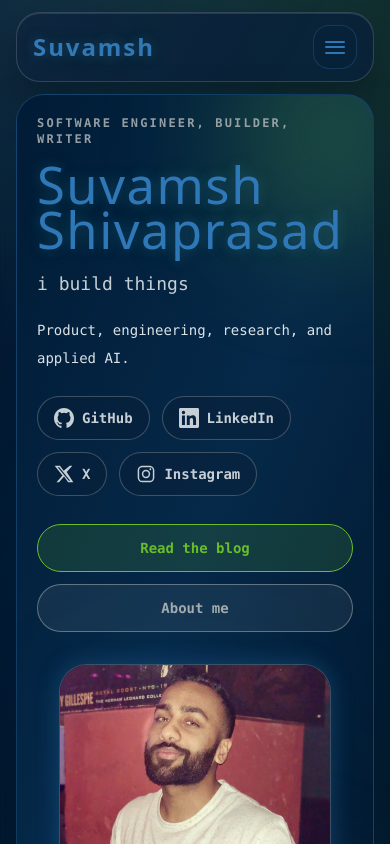
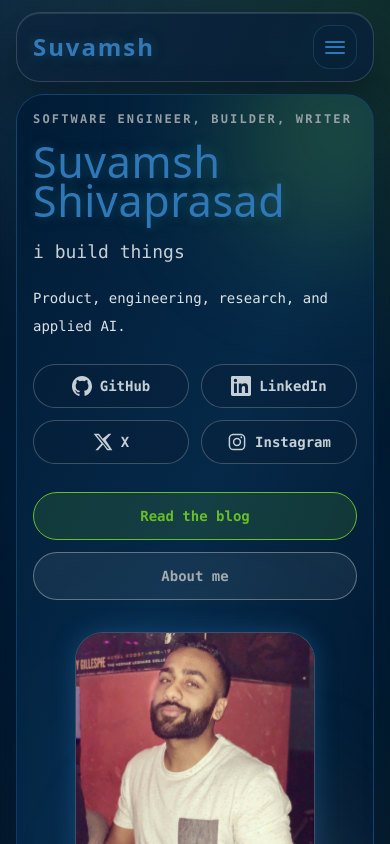
Before and after one commit to suvamsh/suvamsh.github.io, a Next.js app: page / in a window 390 px wide. Shown: the top 844 px of the page. Built offline with nearby package versions, Linux system fonts and the light colour scheme.

Commit message:
Fix mobile hero overflow and alignment

```diff
--- a/app/page.tsx
+++ b/app/page.tsx
@@ -43,24 +43,25 @@ const socialLinks = [
 export default function HomePage() {
   return (
     <div className="-mt-1 pb-4 sm:pb-6 lg:flex lg:min-h-[calc(100svh-10rem)] lg:items-center">
-      <section className="fade-up relative isolate w-full overflow-hidden rounded-[1.75rem] border border-primary/35 bg-gradient-to-br from-[#001b35] via-[#062949] to-[#00152a] p-5 text-ink shadow-card sm:rounded-[2rem] sm:p-7 lg:p-10 xl:p-12">
+      <section className="fade-up relative isolate w-full overflow-hidden rounded-[1.75rem] border border-primary/35 bg-gradient-to-br from-[#001b35] via-[#062949] to-[#00152a] p-4 text-ink shadow-card sm:rounded-[2rem] sm:p-7 lg:p-10 xl:p-12">
         <div className="pointer-events-none absolute -right-16 -top-16 h-52 w-52 rounded-full bg-secondary/25 blur-3xl sm:h-64 sm:w-64" />
         <div className="pointer-events-none absolute -bottom-20 left-1/3 h-56 w-56 rounded-full bg-tertiary/20 blur-3xl sm:h-72 sm:w-72" />
 
         <div className="grid items-center gap-8 lg:grid-cols-[minmax(0,1.18fr)_minmax(240px,290px)] lg:gap-10">
-          <div className="relative z-10 space-y-6">
+          <div className="relative z-10 min-w-0 space-y-6">
             <div className="space-y-4">
-              <p className="eyebrow text-secondary">Software engineer, builder, writer</p>
-              <h1 className="matrix-title max-w-3xl font-display text-[clamp(2.6rem,13vw,5.75rem)] leading-[0.88] tracking-[0.03em] text-accent [text-wrap:balance]">
-                Suvamsh Shivaprasad
+              <p className="eyebrow max-w-full text-secondary">Software engineer, builder, writer</p>
+              <h1 className="matrix-title max-w-full font-display text-[clamp(2.15rem,11vw,5.75rem)] leading-[0.9] tracking-[0.015em] text-accent sm:tracking-[0.03em]">
+                <span className="block sm:inline">Suvamsh</span>
+                <span className="block sm:ml-[0.18em] sm:inline">Shivaprasad</span>
               </h1>
-              <p className="max-w-2xl text-lg leading-8 text-ink/90 sm:text-xl">i build things</p>
-              <p className="max-w-2xl text-sm leading-7 text-ink/72 sm:text-base sm:leading-8">
+              <p className="max-w-[18rem] text-lg leading-8 text-ink/90 sm:max-w-2xl sm:text-xl">i build things</p>
+              <p className="max-w-[19rem] text-sm leading-7 text-ink/72 sm:max-w-2xl sm:text-base sm:leading-8">
                 Product, engineering, research, and applied AI.
               </p>
             </div>
 
-            <div className="flex flex-wrap gap-3 text-sm font-semibold text-ink/90">
+            <div className="grid min-w-0 grid-cols-2 gap-3 text-sm font-semibold text-ink/90 sm:flex sm:flex-wrap">
               {socialLinks.map(({ href, label, Icon }) => (
                 <Link
                   key={label}
@@ -68,10 +69,10 @@ export default function HomePage() {
                   target="_blank"
                   rel="noreferrer"
                   aria-label={label}
-                  className="inline-flex min-h-11 items-center gap-2 rounded-full border border-tertiary/35 bg-panel/55 px-4 py-2.5 transition hover:border-secondary/70 hover:bg-panel/75 hover:text-secondary"
+                  className="inline-flex min-h-11 min-w-0 items-center justify-center gap-2 rounded-full border border-tertiary/35 bg-panel/55 px-3 py-2.5 transition hover:border-secondary/70 hover:bg-panel/75 hover:text-secondary sm:px-4"
                 >
                   <Icon />
-                  <span>{label}</span>
+                  <span className="truncate">{label}</span>
                 </Link>
               ))}
             </div>
@@ -92,7 +93,7 @@ export default function HomePage() {
             </div>
           </div>
 
-          <div className="relative z-10 mx-auto w-full max-w-[17rem] lg:max-w-none">
+          <div className="relative z-10 mx-auto w-full max-w-[15rem] min-w-0 sm:max-w-[17rem] lg:max-w-none">
             <div className="pointer-events-none absolute inset-6 rounded-[2rem] bg-accent/10 blur-3xl" />
             <div className="relative overflow-hidden rounded-[1.75rem] border border-tertiary/35 bg-panel/70 shadow-neon">
               <Image
```
